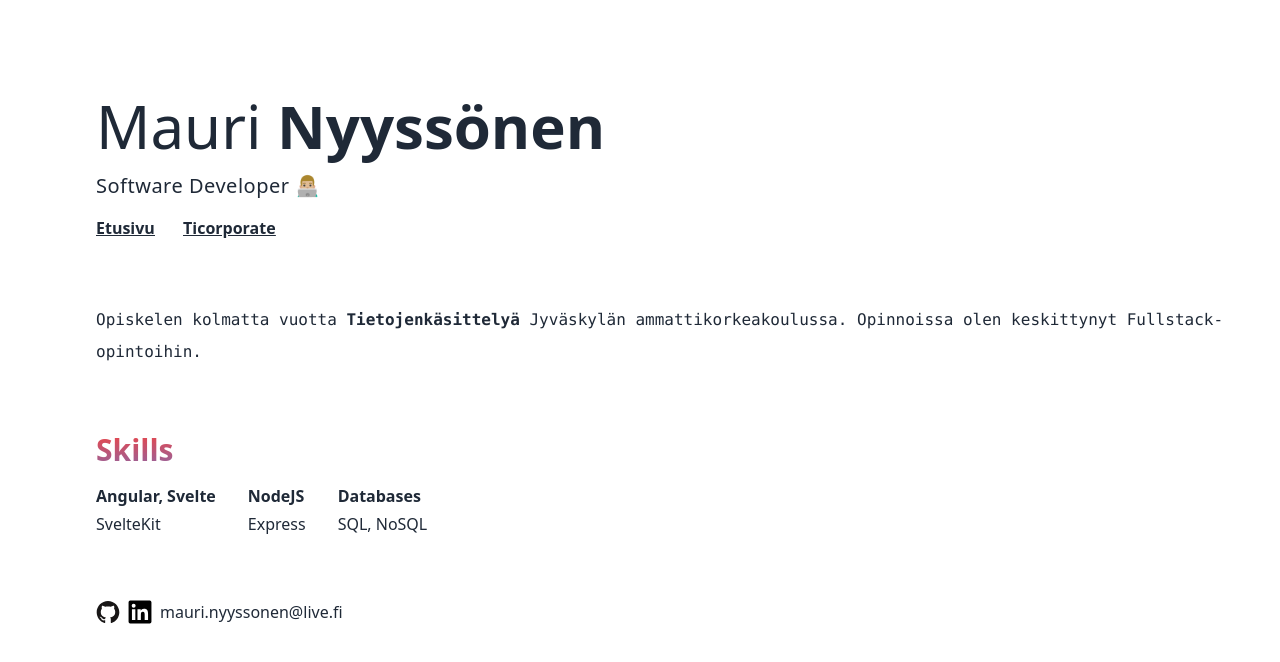
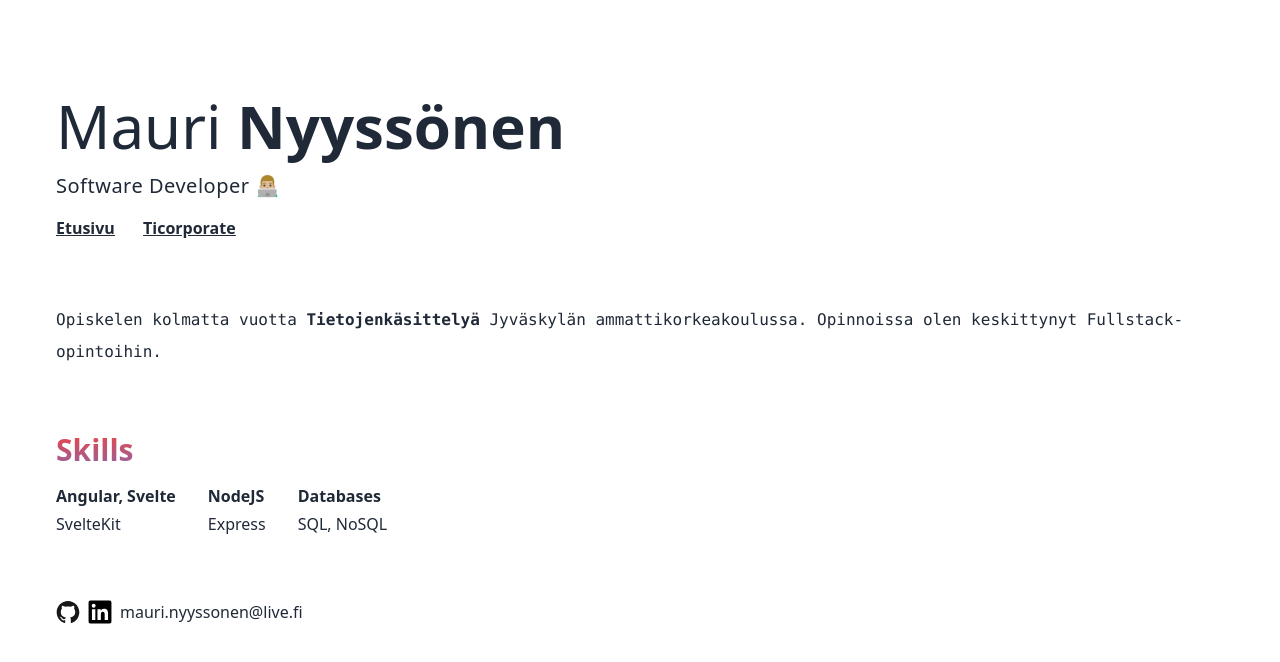
Before and after one commit to Maurnyy/portfolio, a SvelteKit app: page / in a window 1280 px wide. Shown: the top 662 px of the page. Built offline with nearby package versions, Linux system fonts and the light colour scheme.

Commit message:
Update +page.svelte

```diff
--- a/src/routes/+page.svelte
+++ b/src/routes/+page.svelte
@@ -1,4 +1,4 @@
-<div class="ml-20">
+<div class="mx-10">
   <div class="flex flex-col gap-y-36 max-w-5x1 mx-auto px-4 my-24 print:my-0">
     <section class="flex flex-col gap-y-16">
       <div class="flex flex-col gap-4">
```
